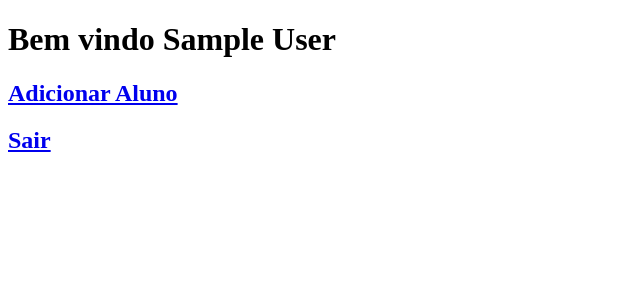
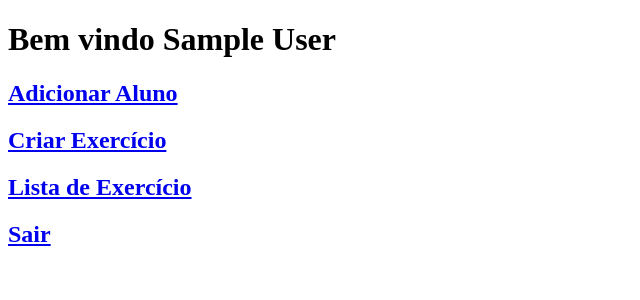
Before and after one commit to Rafael2040/TCC, a PHP site: page /personal/index.php in a window 1280 px wide. Shown: the top 300 px of the page, without its empty margins (0-640 px from the left). Run offline with PHP 8.4, Linux system fonts and the light colour scheme; the visitor is signed in with stand-in values (Sample User, id 1); data that the repository does not hold is empty.

Commit message:
Listagem e criação de exercicios

```diff
--- a/personal/index.php
+++ b/personal/index.php
@@ -19,6 +19,8 @@ $alunos = mysqli_query($conexao, $sql) or die($conexao->close());
 <body>
 	<h1>Bem vindo <?=$_SESSION['nome']?></h1>
 	<h2><a href="./aluno_formulario.php">Adicionar Aluno</h2>
+	<h2><a href="./criar_exercicio.php">Criar Exercício</h2>
+	<h2><a href="./lista_exercicios.php">Lista de Exercício</h2>
 	<h2><a href="logout.php">Sair</a></h2>
 	<ul>
 	<?php while ($aluno = $alunos->fetch_assoc()): ?>
```
